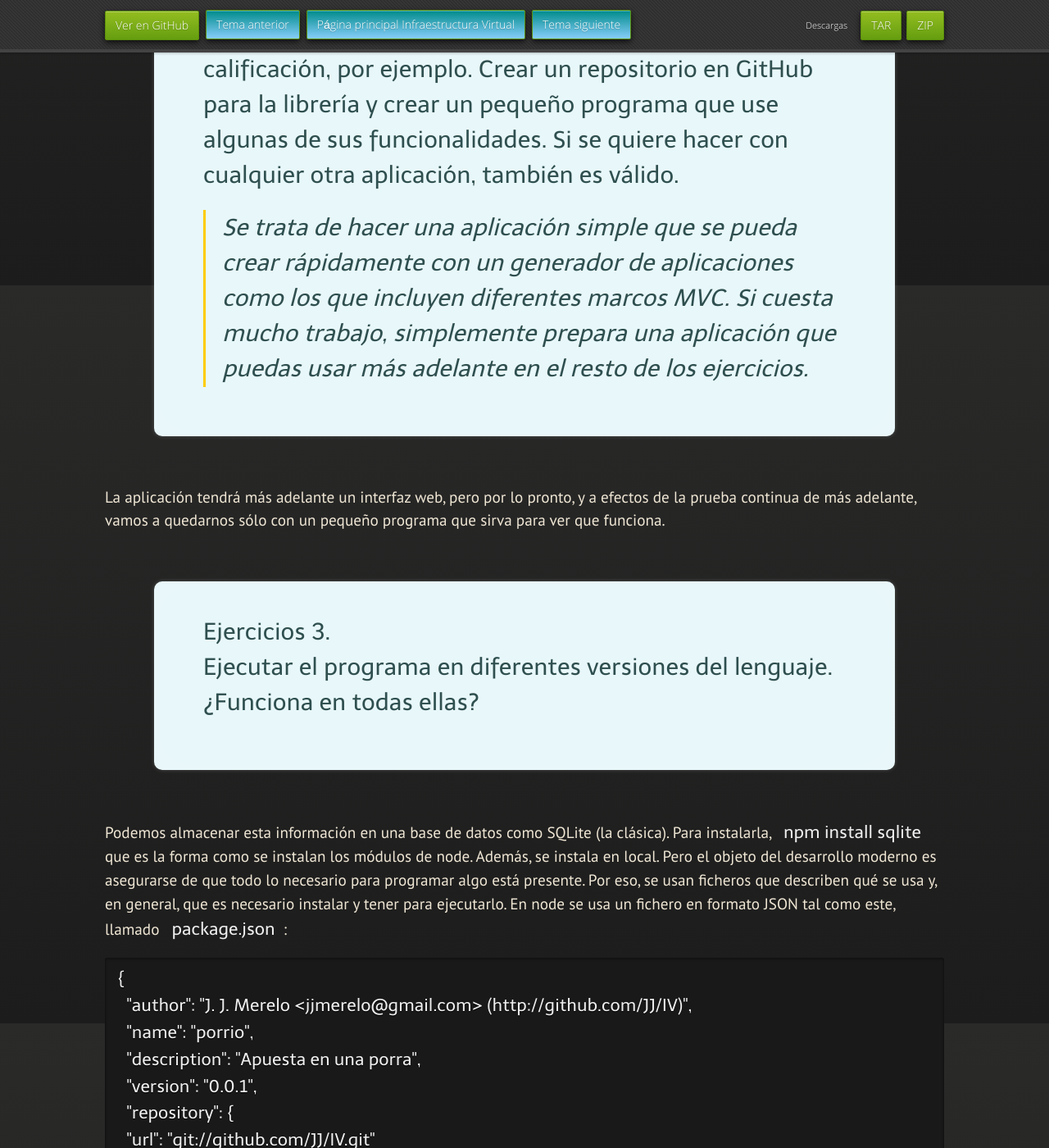
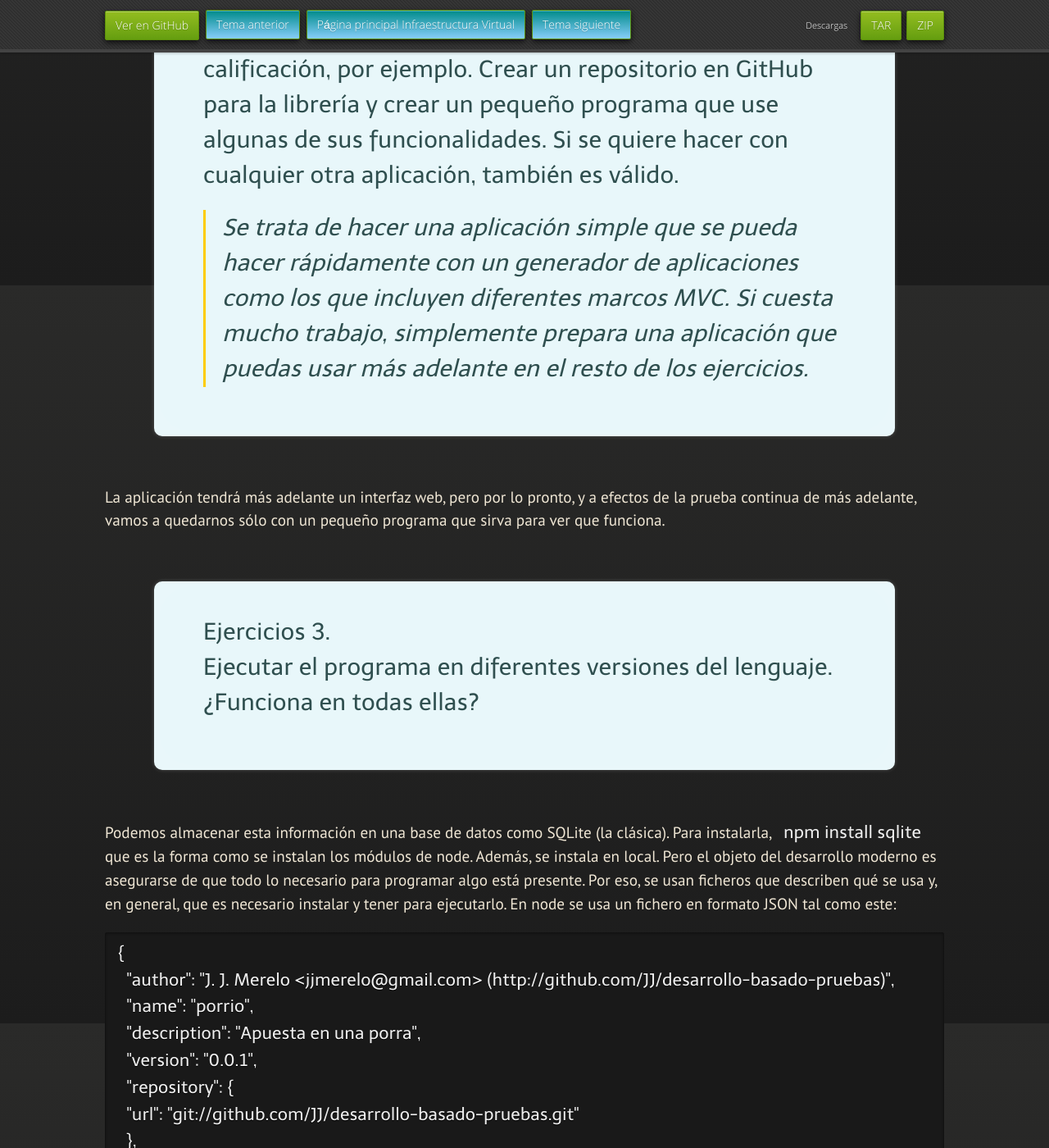
Before and after one commit to JJ/IV, a Jekyll site: the page built from documentos/temas/Desarrollo_basado_en_pruebas.md, in a window 1280 px wide and 1400 px high, scrolled down 4152 px. Shown: the whole window at 82% size. Built offline with Jekyll 4.4.1, drawn with Linux system fonts in a browser that asks for light colours; nearby versions of some CDN libraries; some web fonts are replaced; some of the changed text lies outside the part shown.

Commit message:
Sync documentos/temas/Desarrollo_basado_en_pruebas.md de master a gh-pages

```diff
--- a/documentos/temas/Desarrollo_basado_en_pruebas.md
+++ b/documentos/temas/Desarrollo_basado_en_pruebas.md
@@ -25,7 +25,7 @@
 
 ### Objetivos específicos
 
-1. Entender el concepto de *DevOps*
+1. Entender el concepto de *DevOps*.
 2. Usar herramientas para gestión de los ciclos de desarrollo de una aplicación y entender cuales son estos.
 3. Aprender a usar integración continua en cualquier aplicación.
 
@@ -176,7 +176,7 @@
 librería y crear un pequeño programa que use algunas de sus
 funcionalidades. Si se quiere hacer con cualquier otra aplicación, también es válido.
 
->Se trata de hacer una aplicación simple que se pueda crear rápidamente
+>Se trata de hacer una aplicación simple que se pueda hacer rápidamente
 >con un generador de aplicaciones como los que incluyen diferentes
 >marcos MVC. Si cuesta mucho trabajo, simplemente prepara una
 >aplicación que puedas usar más adelante en el resto de los
@@ -201,15 +201,15 @@
 lo necesario para programar algo está presente. Por eso, se usan
 ficheros que describen qué se usa y, en general, que es necesario
 instalar y tener para ejecutarlo. En node se usa un fichero en formato
-JSON tal como este, llamado `package.json`:
+JSON tal como este:
 
 	{
-	  "author": "J. J. Merelo <jjmerelo@gmail.com> (http://github.com/JJ/IV)",
+	  "author": "J. J. Merelo <jjmerelo@gmail.com> (http://github.com/JJ/desarrollo-basado-pruebas)",
 	  "name": "porrio",
 	  "description": "Apuesta en una porra",
 	  "version": "0.0.1",
 	  "repository": {
-	  "url": "git://github.com/JJ/IV.git"
+	  "url": "git://github.com/JJ/desarrollo-basado-pruebas.git"
 	  },
 	  "main": "./Apuesta.js",
 	  "scripts": {
@@ -420,10 +415,7 @@
 
 <div class='ejercicios' markdown='1'>
 
- Para la aplicación que se está haciendo, escribir una serie de
- aserciones y probar que efectivamente no fallan. Añadir tests para
- una nueva funcionalidad, probar que falla y escribir el código para
- que no lo haga (vamos, lo que viene siendo TDD).
+ Para la aplicación que se está haciendo, escribir una serie de aserciones y probar que efectivamente no fallan. Añadir tests para una nueva funcionalidad, probar que falla y escribir el código para que no lo haga (vamos, lo que viene siendo TDD).
 </div>
 
 Hay un segundo nivel, el marco de ejecución de los tests. Los marcos
@@ -606,6 +598,4 @@
 
 Una vez visto todo lo necesario para desplegar una aplicación, se
 puede pasar a estudiar los
-[*PaaS*, plataformas como servicio](PaaS.md), donde se pueden
-desplegar aplicaciones para prototipo o para producción de forma
-relativamente simple.
+[*PaaS*, plataformas como servicio](PaaS), donde se pueden desplegar aplicaciones para prototipo o para producción de forma relativamente simple.
```
Also changed, not shown: other parts of documentos/temas/Desarrollo_basado_en_pruebas.md (+9 -14 lines).
